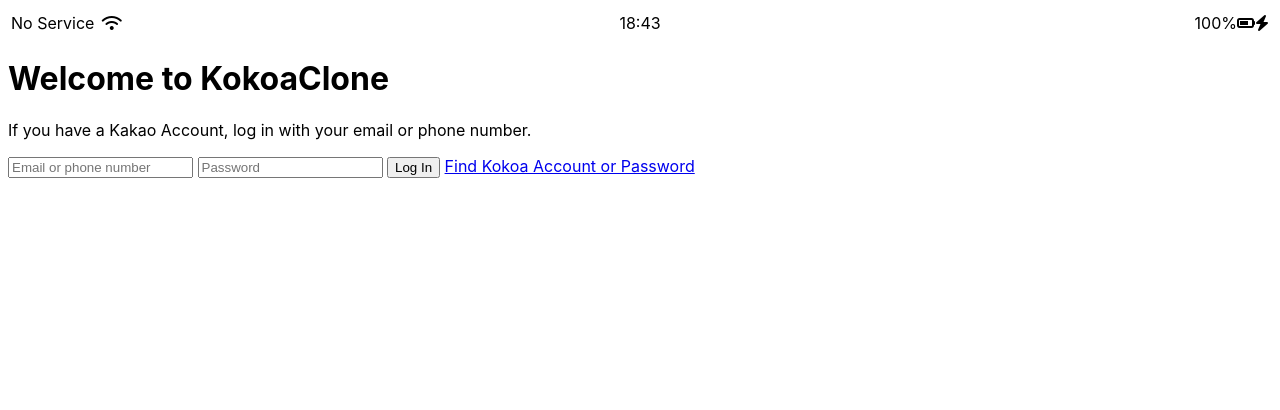
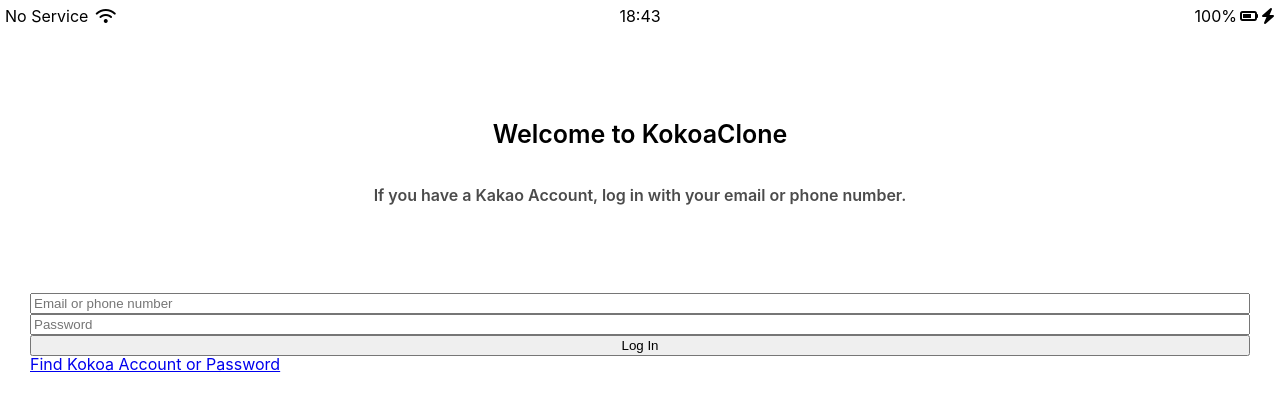
Before and after one commit to Kim-hyun-jin/KOKOA-CLON-2022, a plain HTML site: page index.html in a window 1280 px wide. Drawn offline with Linux system fonts and the light colour scheme; files that its build step writes are made by us from their sources.

Commit message:
fixfiledirectory

```diff
--- /dev/null
+++ b/css/status-bar.css
@@ -0,0 +1,24 @@
+.status-bar {
+    display:flex;
+    justify-content: space-between;
+    padding: 8px 5px;
+}
+.status-bar__column{
+    width: 33%;
+}
+.status-bar__column:first-child span{
+    margin-right: 3px;
+}
+.status-bar__column:nth-child(2){
+    display: flex;
+    justify-content: center;
+}
+.status-bar__column:last-child{
+    display: flex;
+    justify-content: flex-end;
+    align-items: center;
+
+}
+.status-bar__column .fa-battery-three-quarters{
+    margin: 0px 3px;
+}
--- a/css/style.css
+++ b/css/style.css
@@ -1,24 +1,29 @@
-
+@import "reset.css";
+@import "status-bar.css";
 body{
     font-family: -apple-system, BlinkMacSystemFont, 'Segoe UI', Roboto, Oxygen, Ubuntu, Cantarell, 'Open Sans', 'Helvetica Neue', sans-serif;
 }
-.status-bar {
-    display:flex;
-    justify-content: space-between;
-    padding: 5px 3px;
+.welcome-header{
+    margin: 90px;
+    text-align: center;
+    display: flex;
+    flex-direction: column;
+    align-items: center;
+    font-weight: 600;
 }
-.status-bar__column{
-    width: 33%;
+.welcome-header__title{
+    margin-bottom: 40px;
+    font-size: 25px;
+
 }
-.status-bar__column:first-child span{
-    margin-right: 3px;
+.welcome-header__text{
+    width: 60%;
+    opacity: 0.7;
 }
-.status-bar__column:nth-child(2){
+
+#login-form{
+    margin: 0px 30px;
     display: flex;
-    justify-content: center;
+    flex-direction: column;
+
 }
-.status-bar__column:last-child{
-    display: flex;
-    justify-content: flex-end;
-    align-items: center;
-}
--- a/index.html
+++ b/index.html
@@ -1,12 +1,12 @@
 <!DOCTYPE html>
 <html lang="en">
 <head>
-
-    <link rel="stylesheet" href="style.css">
+    <link rel="stylesheet" href="css/style.css">
     <meta charset="UTF-8">
     <meta https-equiv="X-UA-Compatible" content="IE=edge">
     <meta name="viewport" content="width=device-width, initial-scale=1.0">
     <title>Welcome</title>
+
 </head>
 <body>
     <div class="status-bar">
```
